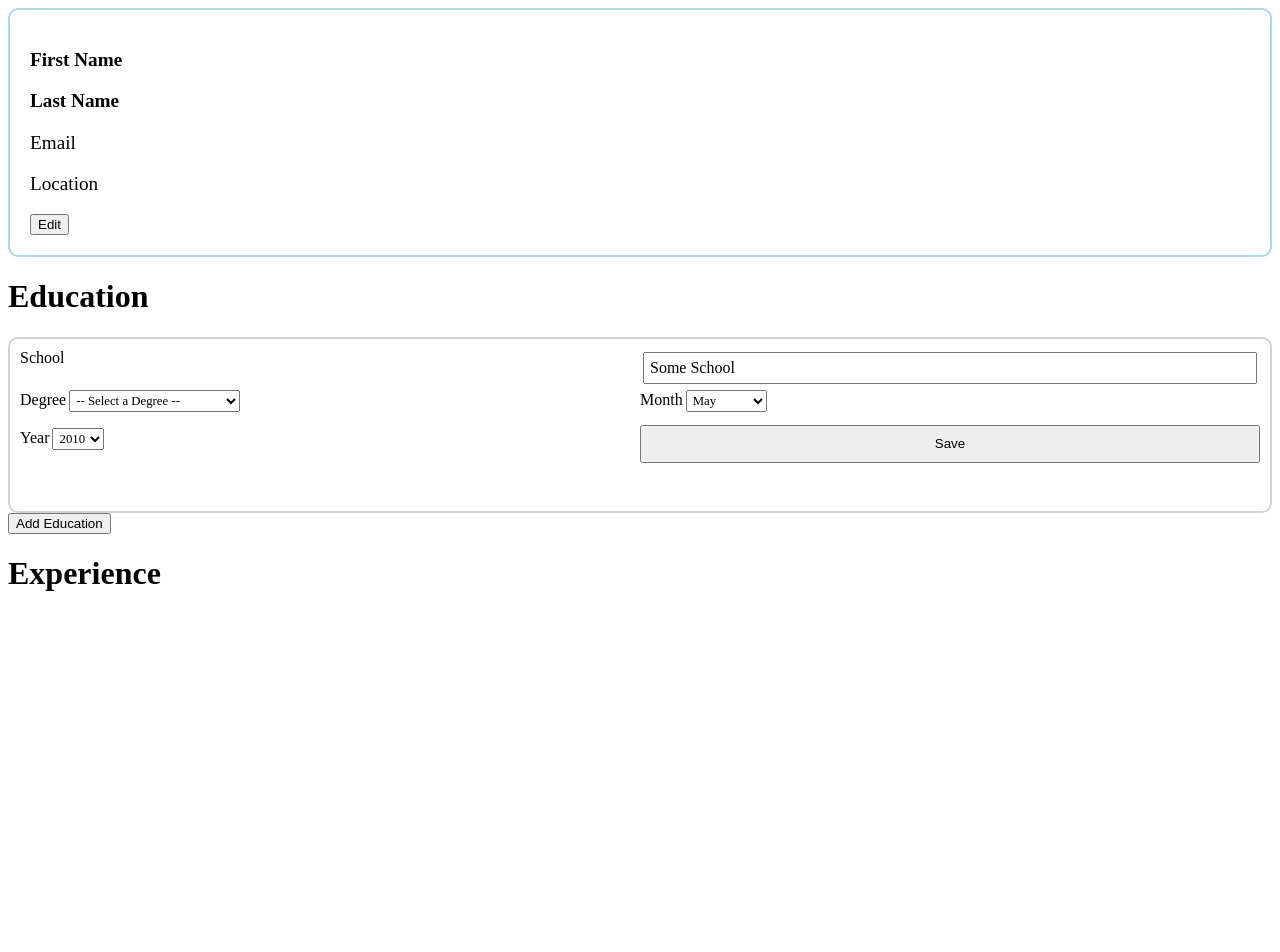
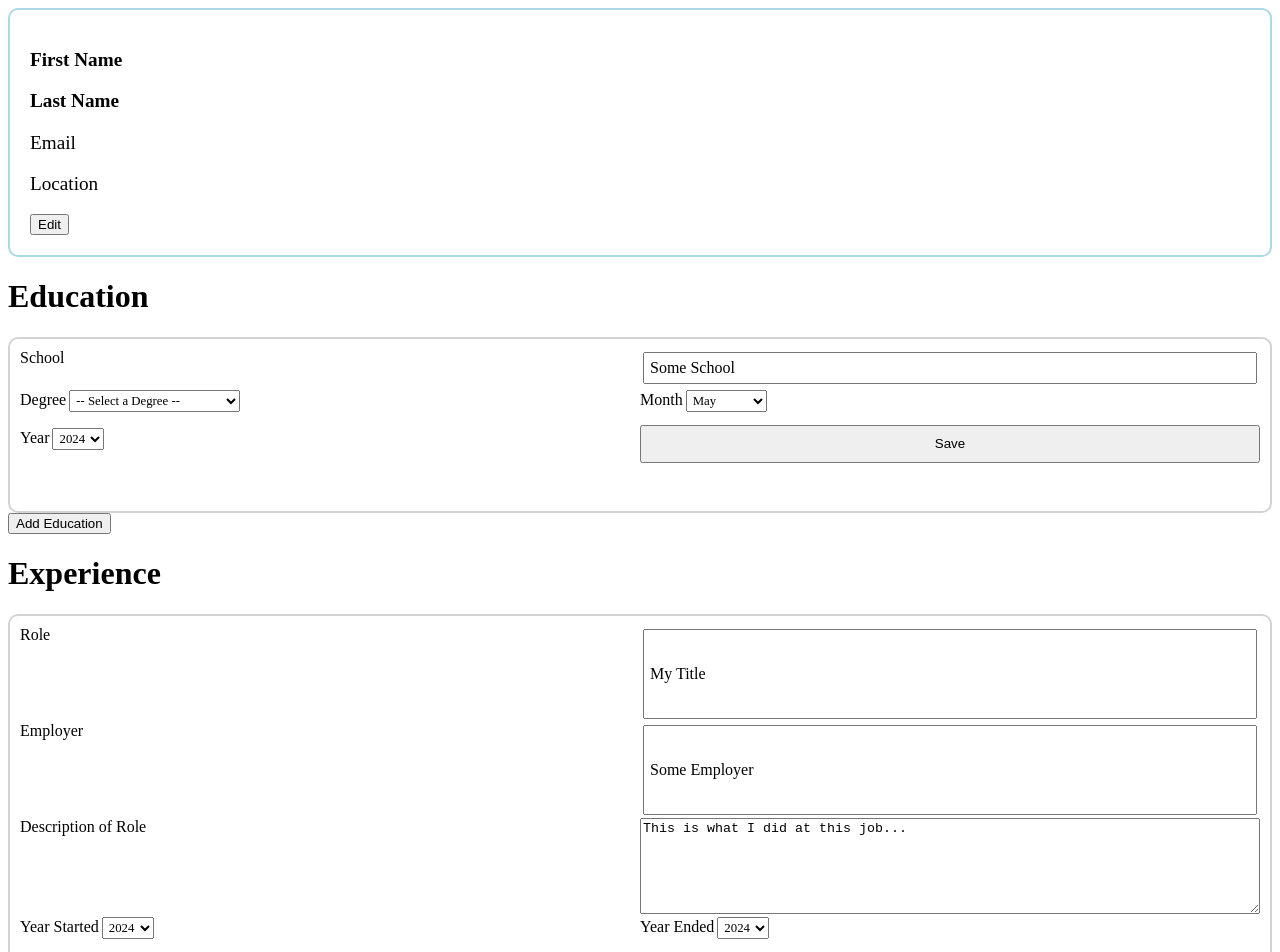
Before and after one commit to weboffools/cv-app, a React (Vite) app: page / in a window 1280 px wide. Shown: the top 952 px of the page. Before the commit the page ends 800 px from the top, so only its background shows below. Built offline with nearby package versions, Linux system fonts and the light colour scheme; the HTML template or start-up script is replaced by a standard one.

Commit message:
Add experience section with job component

```diff
--- a/src/components/Experience.jsx
+++ b/src/components/Experience.jsx
@@ -1,7 +1,51 @@
+import { useState } from 'react';
+import { v4 as uuidv4 } from 'uuid';
+import Job from './Job';
+
 export default function Experience() {
+  const [jobs, setJobs] = useState([
+    {
+      id: uuidv4(),
+      role: 'My Title',
+      employer: 'Some Employer',
+      description: 'This is what I did at this job...',
+      startYear: '2015',
+      endYear: '2018',
+    },
+  ]);
+
+  function handleNewJob() {
+    setJobs([...jobs, {
+      id: uuidv4(),
+      role: 'My Title',
+      employer: 'Some Employer',
+      description: 'This is what I did at this job...',
+      startYear: '2015',
+      endYear: '2018',
+    }]);
+  }
+
+  const experience = jobs.map((job) => (
+    <Job
+      key={job.id}
+      jobs={jobs}
+      editJob={setJobs}
+      jobId={job.id}
+      employerName={job.employer}
+      description={job.description}
+      jobRole={job.role}
+      jobStart={job.startYear}
+      jobEnd={job.endYear}
+    />
+  ));
+
   return (
     <div className='experience'>
       <h1>Experience</h1>
+      <div>{experience}</div>
+      <button
+        onClick={handleNewJob}
+    >Add Employment</button>
     </div>
   );
 }
--- /dev/null
+++ b/src/components/Job.jsx
@@ -0,0 +1,78 @@
+import YearSelect from './YearSelect';
+import { useState } from 'react';
+
+export default function Job({
+  jobs,
+  editJob,
+  jobId,
+  employerName,
+  description,
+  jobRole,
+  jobStart,
+  jobEnd,
+}) {
+  const [isEditable, setIsEditable] = useState(true);
+
+  function handleChange(e, jobId, property) {
+    editJob(
+      jobs.map((job) => {
+        if (job.id === jobId) {
+          return { ...job, [property]: e.target.value };
+        } else {
+          return job;
+        }
+      })
+    );
+  }
+
+  if (isEditable) {
+    return (
+      <form>
+        <label htmlFor="job_role">Role</label>
+        <input
+          name="job_role"
+          value={jobRole}
+          onChange={(e) => handleChange(e, jobId, 'role')}
+          id="job_role"
+          type="text"
+          maxLength="48"
+          size="32"
+        />
+        <label htmlFor="employer_name">Employer</label>
+        <input
+          name="employer_name"
+          value={employerName}
+          onChange={(e) => handleChange(e, jobId, 'employer')}
+          id="employer_name"
+          type="text"
+          maxLength="48"
+          size="32"
+        />
+        <label htmlFor="description">Description of Role</label>
+        <textarea
+          name="description"
+          value={description}
+          onChange={(e) => handleChange(e, jobId, 'description')}
+          id="description"
+          rows="6"
+          cols="32"
+        ></textarea>
+        <YearSelect name="Year Started" value={jobStart} setYear={handleChange} itemId={jobId} />
+        <YearSelect name="Year Ended" value={jobEnd} setYear={handleChange} itemId={jobId} />
+
+        <button onClick={() => setIsEditable(false)}>Save</button>
+      </form>
+    );
+  }
+
+  return (
+    <>
+      <h3>{jobRole}</h3>
+      <p>{employerName}</p>
+      <p>{description}</p>
+      <p>Start Year: {jobStart}</p>
+      <p>End Year: {jobEnd}</p>
+      <button onClick={() => setIsEditable(true)}>Edit</button>
+    </>
+  );
+}
--- a/src/components/School.jsx
+++ b/src/components/School.jsx
@@ -1,7 +1,7 @@
 import YearSelect from './YearSelect';
 import MonthSelect from './MonthSelect';
 import DegreeSelect from './DegreeSelect';
-import { useState, useId } from 'react';
+import { useState } from 'react';
 
 export default function School({
   edus,
@@ -51,9 +51,10 @@ export default function School({
         />
 
         <YearSelect
-          yearComplete={yearComplete}
+          name='Year'
+          value={yearComplete}
           setYear={handleChange}
-          schoolId={schoolId}
+          itemId={schoolId}
         />
         <button onClick={() => setIsEditable(false)}>Save</button>
       </form>
--- a/src/components/YearSelect.jsx
+++ b/src/components/YearSelect.jsx
@@ -7,7 +7,7 @@ function getYears() {
   return years;
 }
 
-export default function YearSelect({yearComplete, setYear, schoolId}) {
+export default function YearSelect({name, setYear, itemId}) {
   const years = getYears();
   const listYears = years.map(year =>
     <option
@@ -19,12 +19,11 @@ export default function YearSelect({yearComplete, setYear, schoolId}) {
   );
   return (
     <div>
-      <label htmlFor="year_select">Year</label>
+      <label htmlFor="year_select">{name}</label>
       <select
         name="year_select"
         id="year_select"
-        value={yearComplete}
-        onChange={(e) => setYear(e, schoolId, 'year')}
+        onChange={(e) => setYear(e, itemId, 'year')}
       >
         {listYears}
       </select>
```
